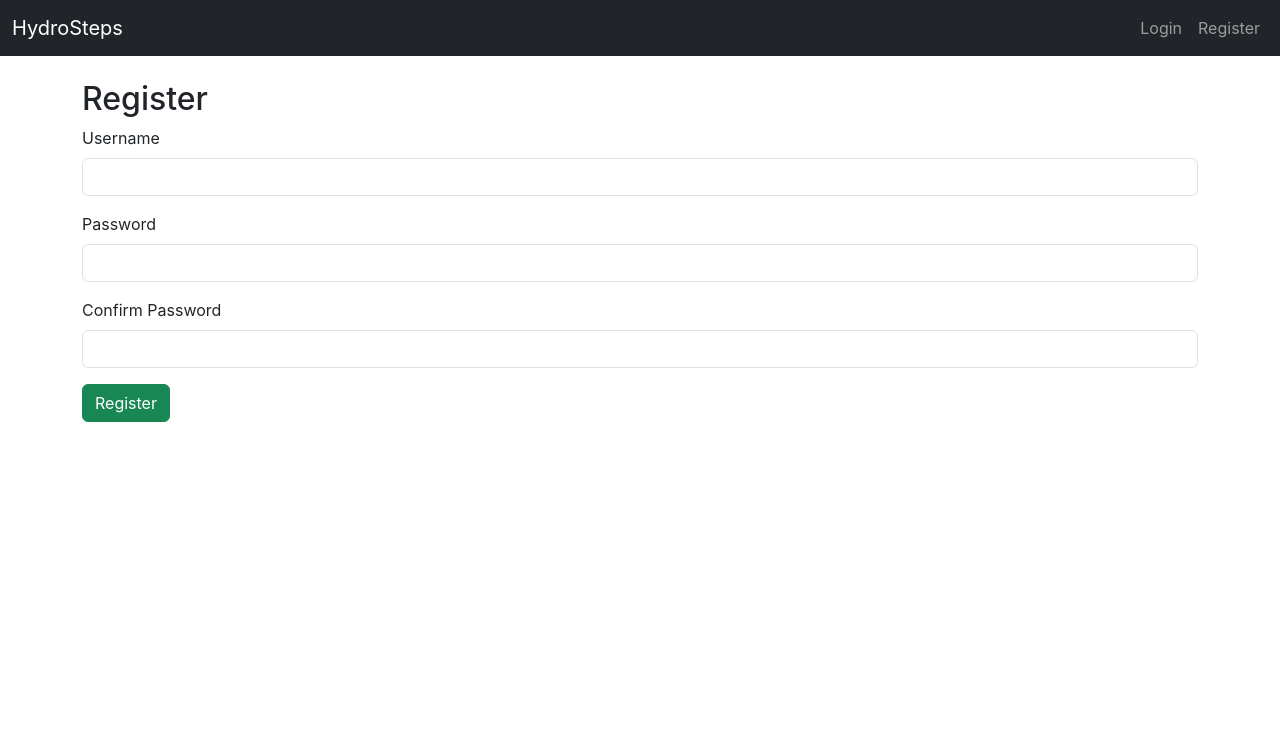
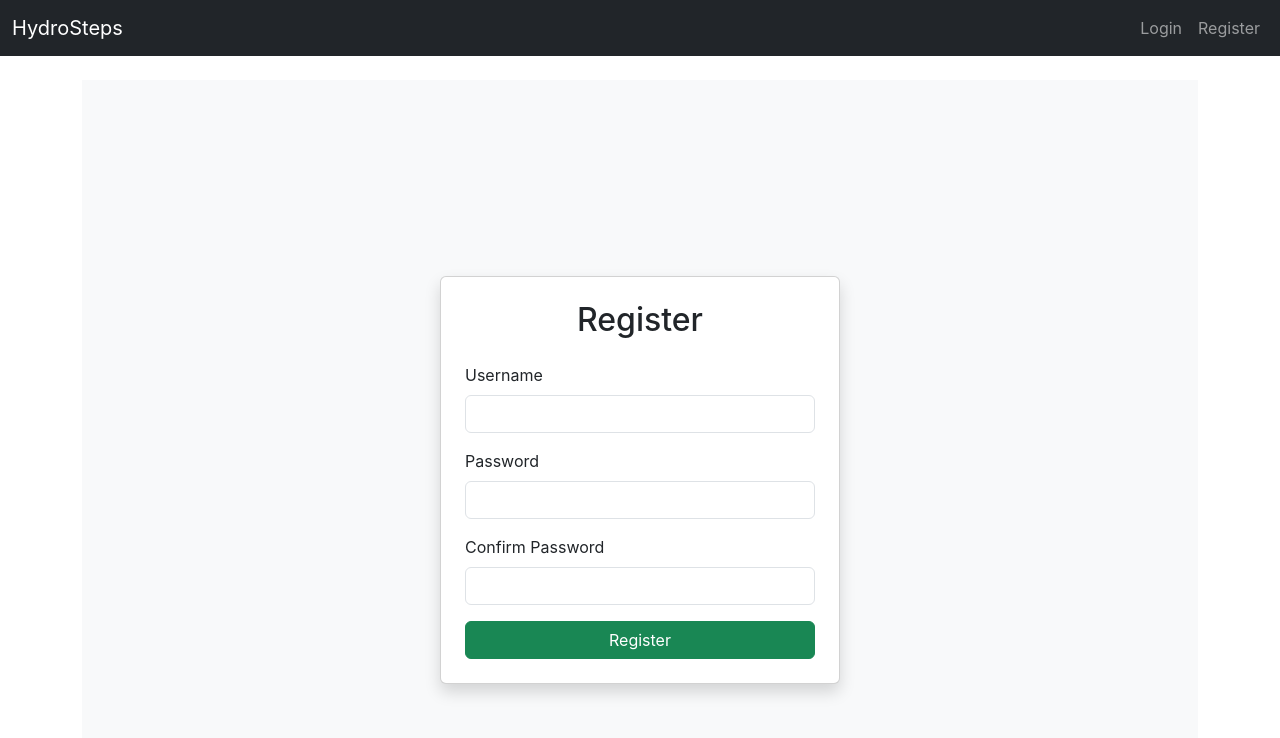
Before and after one commit to Lbrooks13/hydrosteps-frontend, a React (Create React App) app: page /register in a window 1280 px wide. Shown: the top 738 px of the page. Built offline with nearby package versions, Linux system fonts and the light colour scheme.

Commit message:
Styled and centred login and register pages with Bootstrap

```diff
--- a/src/pages/LoginPage.js
+++ b/src/pages/LoginPage.js
@@ -13,9 +13,7 @@ function LoginPage() {
 
     const response = await fetch('http://localhost:8000/api/token/', {
       method: 'POST',
-      headers: {
-        'Content-Type': 'application/json',
-      },
+      headers: { 'Content-Type': 'application/json' },
       body: JSON.stringify({ username, password }),
     });
 
@@ -29,8 +27,9 @@ function LoginPage() {
   };
 
   return (
-    <div>
-      <h2>Login</h2>
+    <div className="d-flex justify-content-center align-items-center min-vh-100 bg-light">
+      <div className="card shadow p-4" style={{ width: '100%', maxWidth: '400px' }}>
+        <h2 className="text-center mb-4">Login</h2>
         {error && <p className="text-danger">{error}</p>}
         <form onSubmit={handleLogin}>
           <div className="mb-3">
@@ -53,8 +52,9 @@ function LoginPage() {
               required
             />
           </div>
-        <button type="submit" className="btn btn-primary">Log In</button>
+          <button type="submit" className="btn btn-primary w-100">Log In</button>
         </form>
+      </div>
     </div>
   );
 }
--- a/src/pages/RegisterPage.js
+++ b/src/pages/RegisterPage.js
@@ -32,8 +32,9 @@ function RegisterPage() {
   };
 
   return (
-    <div>
-      <h2>Register</h2>
+    <div className="d-flex justify-content-center align-items-center min-vh-100 bg-light">
+      <div className="card shadow p-4" style={{ width: '100%', maxWidth: '400px' }}>
+        <h2 className="text-center mb-4">Register</h2>
         {error && <p className="text-danger">{error}</p>}
         <form onSubmit={handleRegister}>
           <div className="mb-3">
@@ -66,8 +67,9 @@ function RegisterPage() {
               required
             />
           </div>
-        <button type="submit" className="btn btn-success">Register</button>
+          <button type="submit" className="btn btn-success w-100">Register</button>
         </form>
+      </div>
     </div>
   );
 }
```
Lines whose indentation alone changed are shown as unchanged.
